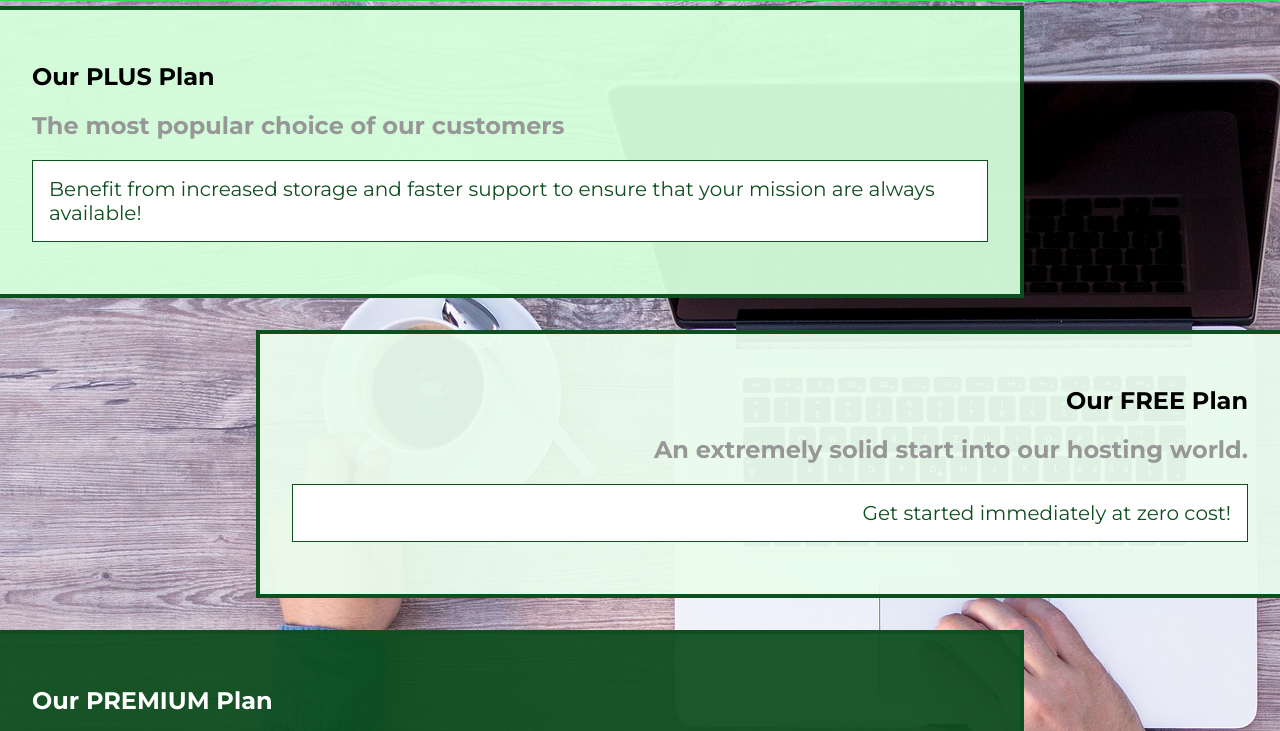
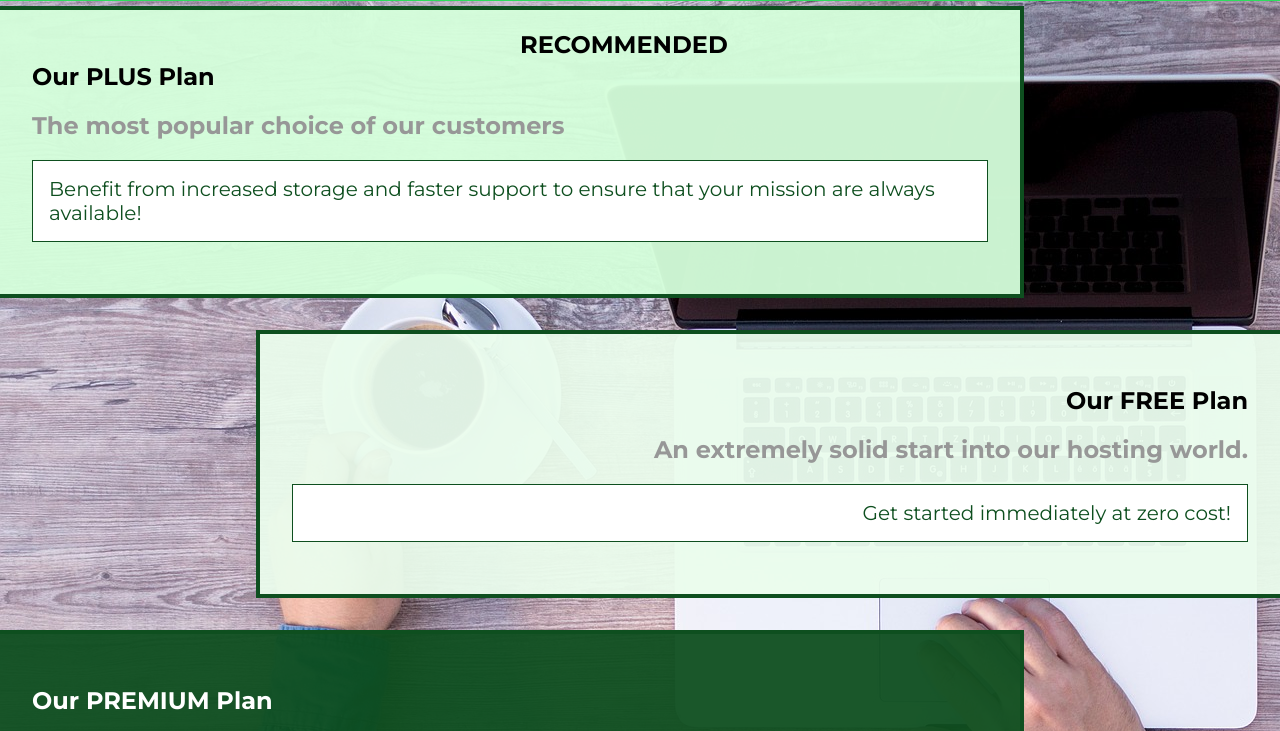
Before and after one commit to jripke74/css-a-6, a plain HTML site: page packages/index.html in a window 1280 px wide. Shown: the part 42-773 px from the top of the page. Drawn offline with Linux system fonts and the light colour scheme.

Commit message:
add recomended badge

```diff
--- a/packages/index.html
+++ b/packages/index.html
@@ -35,6 +35,7 @@
     <section class="package" id="plus">
       <a href="#">
         <h1 class="package__title">Our PLUS Plan</h1>
+        <h2 class="package__badge">RECOMMENDED</h2>
         <h2 class="package__subtitle">The most popular choice of our customers</h2>
         <p class="package__info">Benefit from increased storage and faster support to ensure that your mission are always available!</p>
       </a>
--- a/packages/packages.css
+++ b/packages/packages.css
@@ -15,12 +15,13 @@ main {
   margin: 16px 0;
   border: 4px solid #0e4f1f;
   border-left: none;
+  position: relative;
 }
 
 .package:hover,
 .package:active {
   box-shadow: 2px 2px 4px rgba(0, 0, 0, 0.5);
-  border-color: #ff4454;
+  border-color: #ff5454;
 }
 
 .package a {
@@ -28,6 +29,13 @@ main {
   color: inherit;
   display: block;
   padding: 32px;
+}
+
+.package__badge {
+  position: absolute;
+  top: 0;
+  left: 500px;
+  margin: 20px;
 }
 
 .package__subtitle {
```
